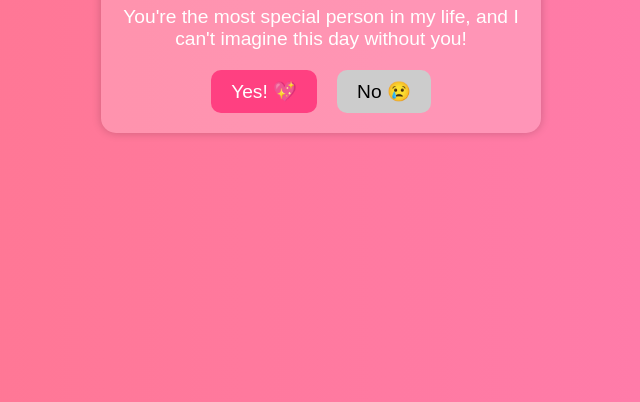
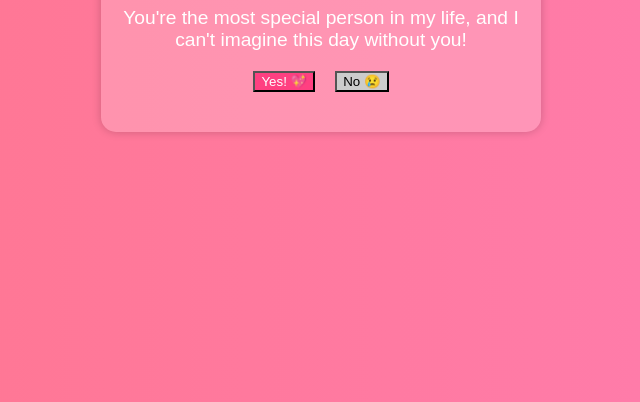
Before and after one commit to Blaite17/valen, a plain HTML site: page index.html in a window 1280 px wide. Shown: the part 398-800 px from the top of the page, without its empty margins (319-959 px from the left). Drawn offline with Linux system fonts and the light colour scheme.

Commit message:
Update index.html

```diff
--- a/index.html
+++ b/index.html
@@ -11,16 +11,21 @@
         <h1>Will You Be My Valentine? ❤️</h1>
         <p>You're the most special person in my life, and I can't imagine this day without you!</p>
         <div class="buttons">
-            <a href="sms:09078266081?body=Yes!%20I%20will%20be%20your%20Valentine!%20💖" class="yes">Yes! 💖</a>
-            <a href="sms:09078266081?body=No%20😢" class="no" onmouseover="moveNoButton()">No 😢</a>
+            <button class="yes" onclick="showMessage('YES')">Yes! 💖</button>
+            <button class="no" onmouseover="moveNoButton()">No 😢</button>
         </div>
+        <p id="response"></p>
     </div>
 
     <script>
+        function showMessage(answer) {
+            document.getElementById("response").innerHTML = "Yay! I love you! 💕";
+        }
+
         function moveNoButton() {
             let button = document.querySelector(".no");
-            let x = Math.random() * (window.innerWidth - 100);
-            let y = Math.random() * (window.innerHeight - 100);
+            let x = Math.random() * window.innerWidth * 0.6;
+            let y = Math.random() * window.innerHeight * 0.6;
             button.style.position = "absolute";
             button.style.left = `${x}px`;
             button.style.top = `${y}px`;
```
